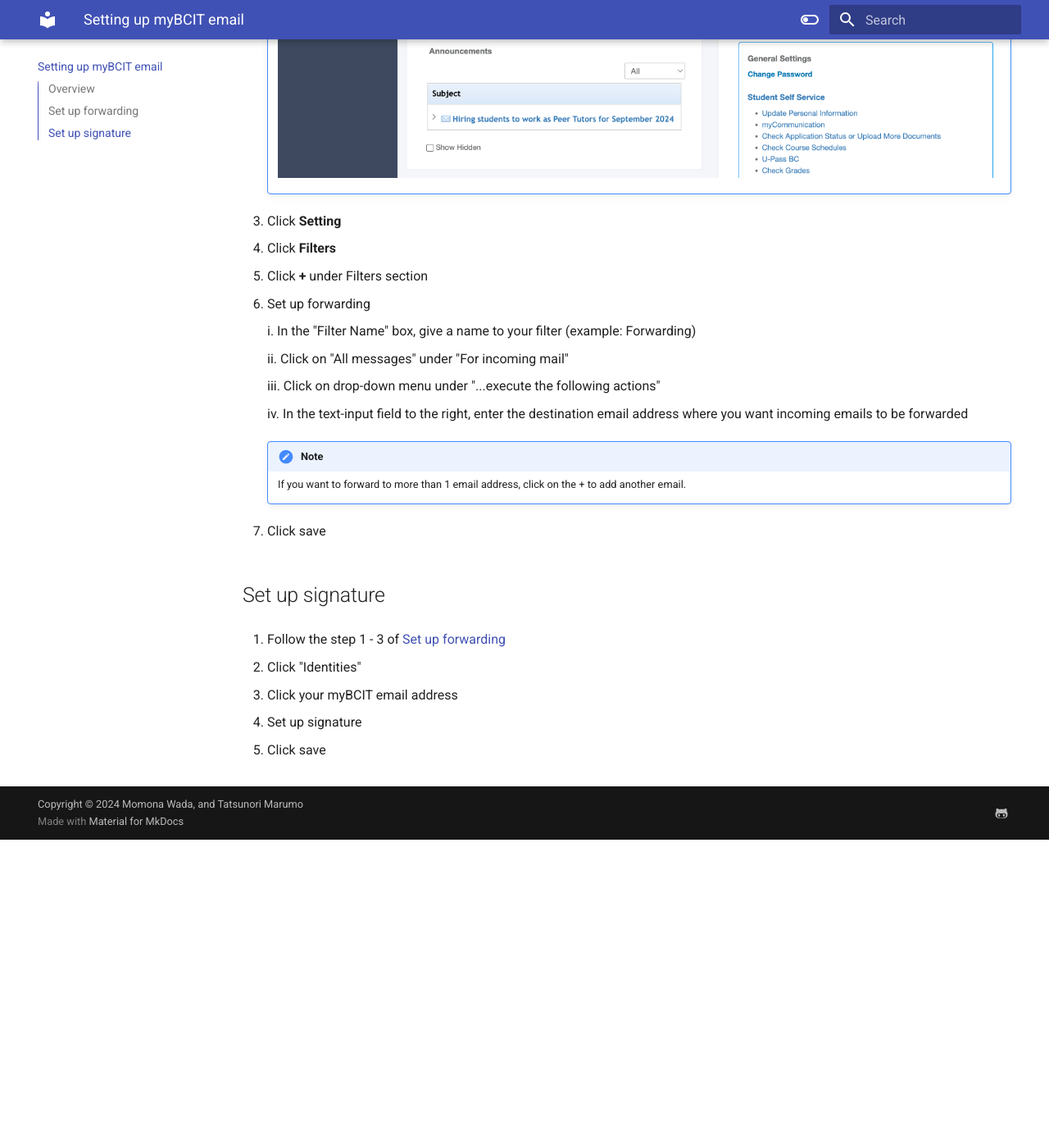
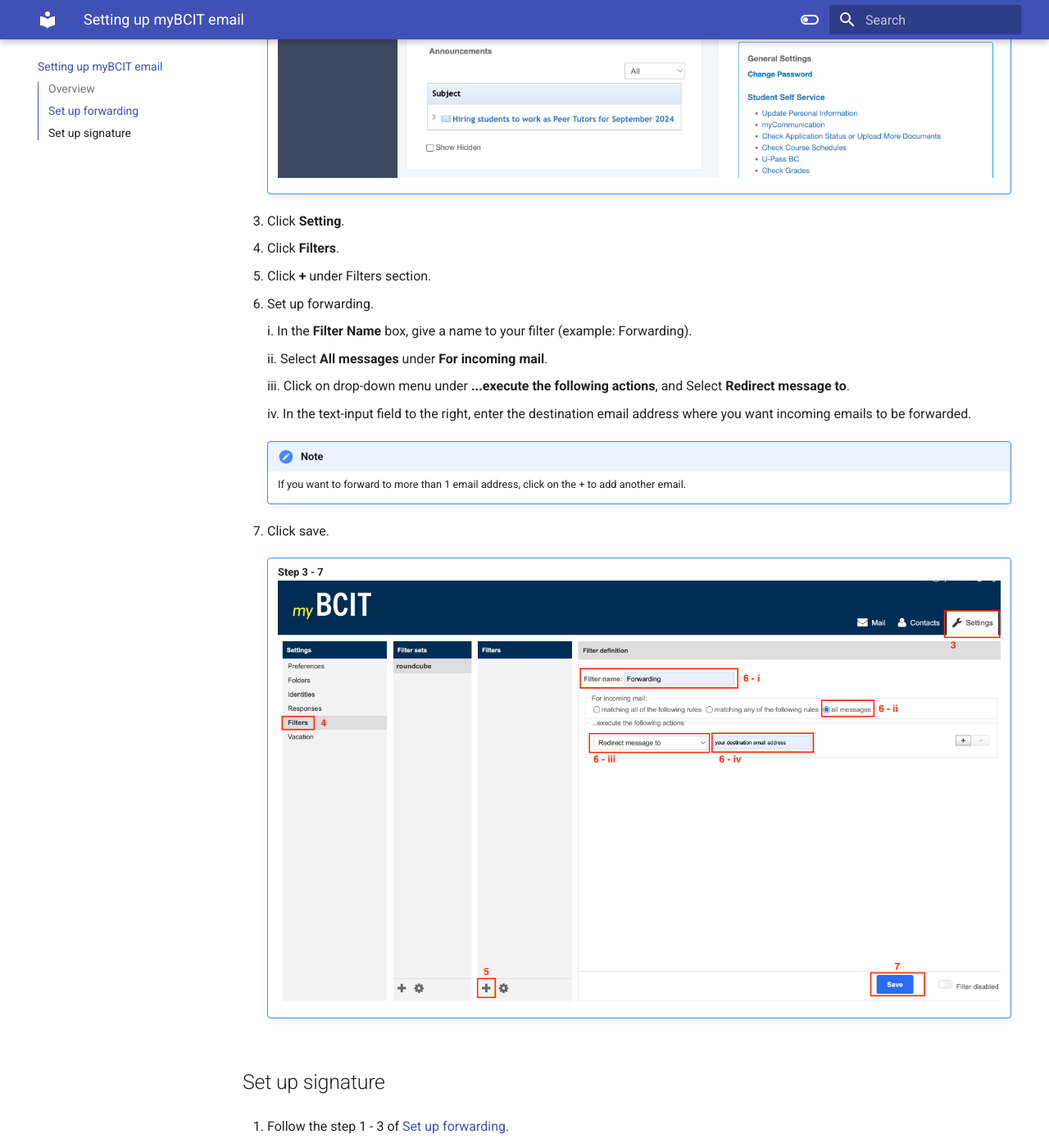
Before and after one commit to TatsunoriMarumo/myBCIT-Guide, an MkDocs documentation site: the page built from docs/setting-up-email.md, in a window 1280 px wide and 1400 px high, scrolled down 1856 px. Shown: the whole window at 82% size. Built offline with MkDocs 1.6.1 and Material for MkDocs 9.7.7, drawn with Linux system fonts in a browser that asks for light colours; nearby versions of some CDN libraries; comment, search, counter and statistics services are not loaded; before the commit the page ends 2880 px from its top, so only the background shows below that; some of the changed text lies outside the part shown.

Commit message:
Add images in setting-up email

```diff
--- a/docs/setting-up-email.md
+++ b/docs/setting-up-email.md
@@ -2,11 +2,11 @@
 
 ## Overview
 
-This section provides step-by-step instruction on how to configure your myBCIT email settings. myBCIT email is is parimarily used for:
+This section provides step-by-step instruction on how to configure your myBCIT email settings. myBCIT email is is parimarily used for
 
 - communication with instructors and school
 - registration on external sites or tools where student services are available
-- use of school's facility such as printers and Wi-Fi
+- use of school's facility such as printers and Wi-Fi.
 
 By default, to check for new emails, you need to visit my BCIT site each time, which is not only time consuming, but also increases the risk of missing important messages. Therefore, setting up [forwarding](glossary.md/#forwarding) to an email account you use on your device is highly recommended.
 
@@ -14,7 +14,7 @@
 
 ## Set up forwarding
 
-1. Login to [myBCIT](https://my.bcit.ca)
+1. Login to [myBCIT](https://my.bcit.ca).
 
     !!!Note ""
         ![Image of login page](\Assets\paying-tuition-image\login.png)
@@ -23,43 +23,47 @@
         You may be asked to set up authentication first.
         Go [here](https://kb.bcit.ca/student/setting-up-multi-factor-authentication-3416) if you have not set it up yet
 
-2. Click **My Mail**
+2. Click **My Mail**.
 
     !!!Note ""
         ![Click My Mail](\Assets\setting-up-email-image\click-my-mail.png)
 
-3. Click **Setting**
+3. Click **Setting**.
 
-4. Click **Filters**
+4. Click **Filters**.
 
-5. Click **+** under Filters section
+5. Click **+** under Filters section.
 
-6. Set up forwarding
+6. Set up forwarding.
 
-    i. In the "Filter Name" box, give a name to your filter (example: Forwarding)
+    i. In the **Filter Name** box, give a name to your filter (example: Forwarding).
 
-    ii. Click on "All messages" under "For incoming mail"
+    ii. Select **All messages** under **For incoming mail**.
 
-    iii. Click on drop-down menu under "...execute the following actions"
+    iii. Click on drop-down menu under **...execute the following actions**, and Select **Redirect message to**.
 
-    iv. In the text-input field to the right, enter the destination email address where you want incoming emails to be forwarded
+    iv. In the text-input field to the right, enter the destination email address where you want incoming emails to be forwarded.
 
     !!!Note
         If you want to forward to more than 1 email address, click on the + to add another email.
 
-7. Click save
+7. Click save.
+
+    !!!Note ""
+        **Step 3 - 7**
+        ![Click My Mail](\Assets\setting-up-email-image\click-setting.png)
 
 ## Set up signature
 
-1. Follow the step 1 - 3 of [Set up forwarding](#set-up-forwarding)
+1. Follow the step 1 - 3 of [Set up forwarding](#set-up-forwarding).
 
-2. Click "Identities"
+2. Click **Identities**.
 
-1. Click your myBCIT email address
+1. Click your myBCIT email address.
 
-3. Set up signature
+3. Set up signature.
 
-4. Click save
+4. Click **save**.
 
 
 <!-- must include this
```
Also changed, not shown: docs/Assets/setting-up-email-image/click-setting.png (added), 2 other files.
